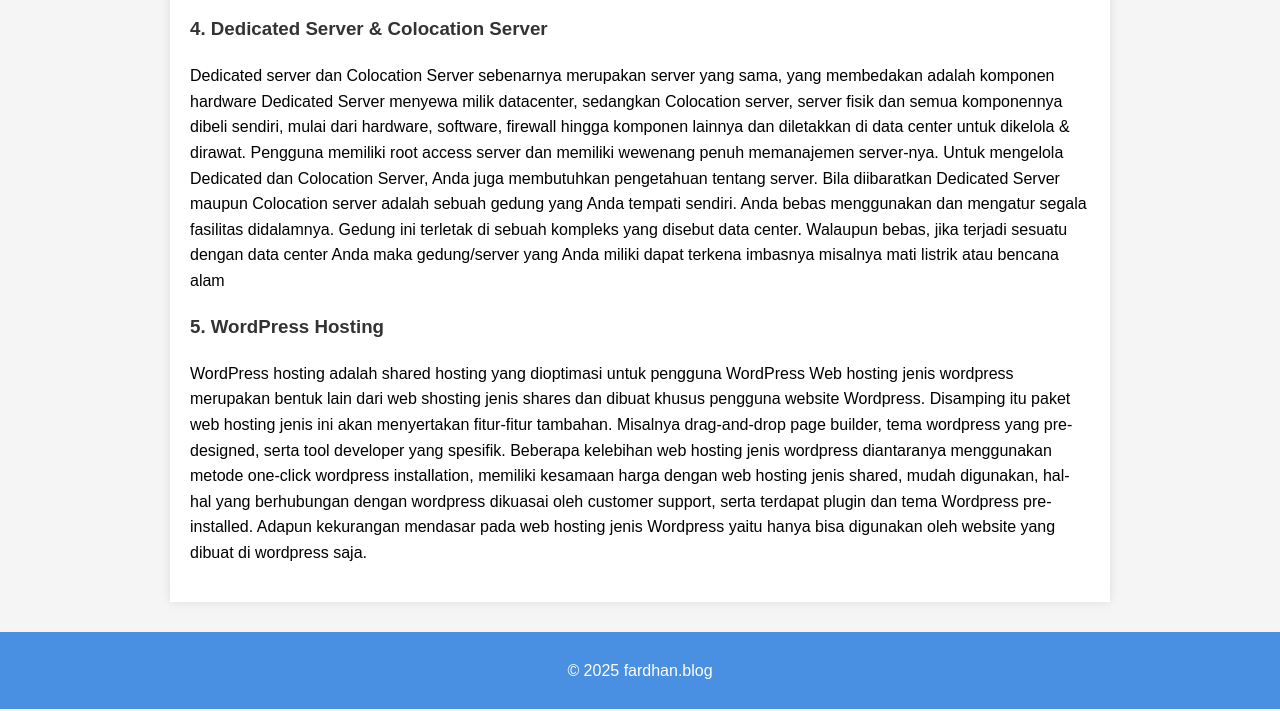
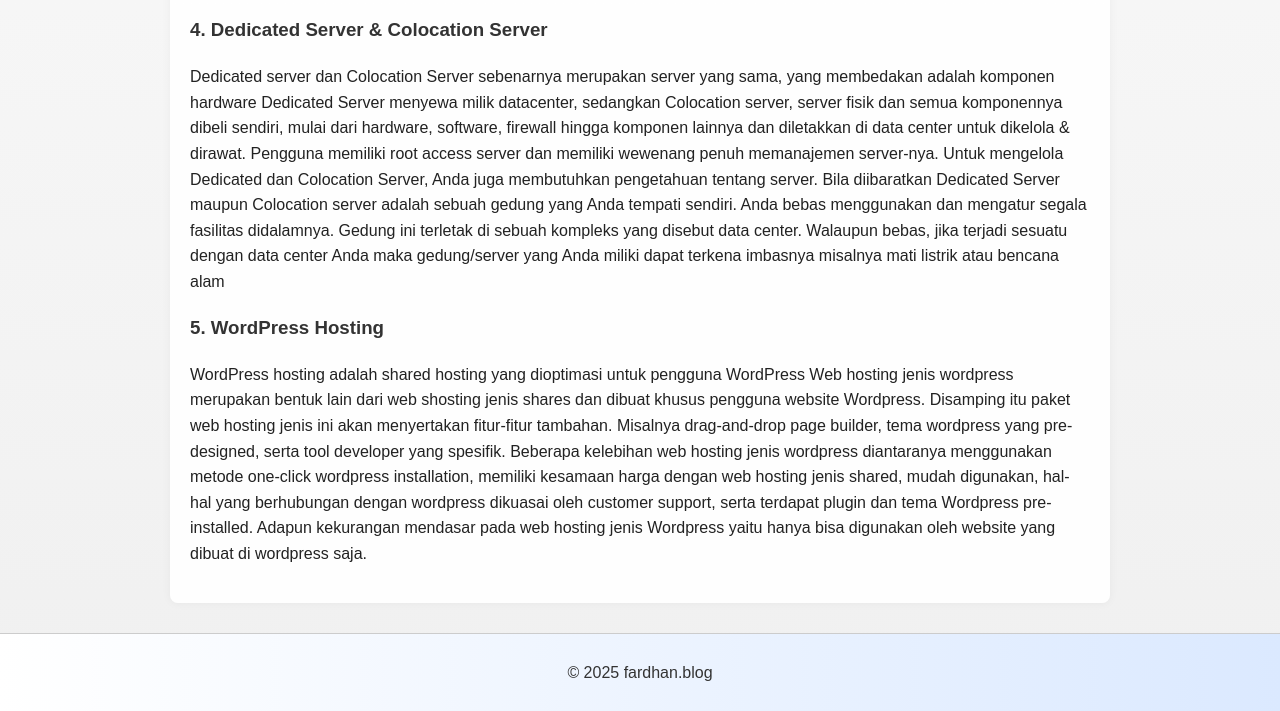
Before and after one commit to fardhanalle/cisco, a plain HTML site: page index.html in a window 1280 px wide. Shown: the part 1053-1764 px from the top of the page. Drawn offline with Linux system fonts and the light colour scheme.

Commit message:
Update style.css

```diff
--- a/style.css
+++ b/style.css
@@ -3,32 +3,36 @@ body {
   line-height: 1.6;
   margin: 0;
   padding: 0;
-  background-color: #f5f5f5;
+  background: linear-gradient(to bottom, #ffffff, #f0f0f0); /* Gradasi putih */
+  color: #222; /* teks abu gelap, tetap enak dibaca */
 }
 
 header {
-  background-color: #4a90e2;
-  color: white;
+  background: linear-gradient(to right, #ffffff, #dbe9ff); /* header gradasi putih-biru muda */
+  color: #1a1a1a;
   padding: 20px;
   text-align: center;
+  border-bottom: 1px solid #ccc;
 }
 
 main {
   padding: 20px;
   max-width: 900px;
   margin: auto;
-  background-color: white;
-  box-shadow: 0 0 10px rgba(0,0,0,0.1);
+  background-color: rgba(255, 255, 255, 0.95); /* putih semi transparan */
+  box-shadow: 0 0 10px rgba(0, 0, 0, 0.05);
+  border-radius: 8px;
 }
 
 h1, h2, h3 {
-  color: #333;
+  color: #333; /* bisa diganti putih jika pakai background gelap */
 }
 
 footer {
-  background-color: #4a90e2;
-  color: white;
+  background: linear-gradient(to right, #ffffff, #dbe9ff); /* gradasi sama kayak header */
+  color: #333;
   text-align: center;
   padding: 10px;
   margin-top: 30px;
+  border-top: 1px solid #ccc;
 }
```
